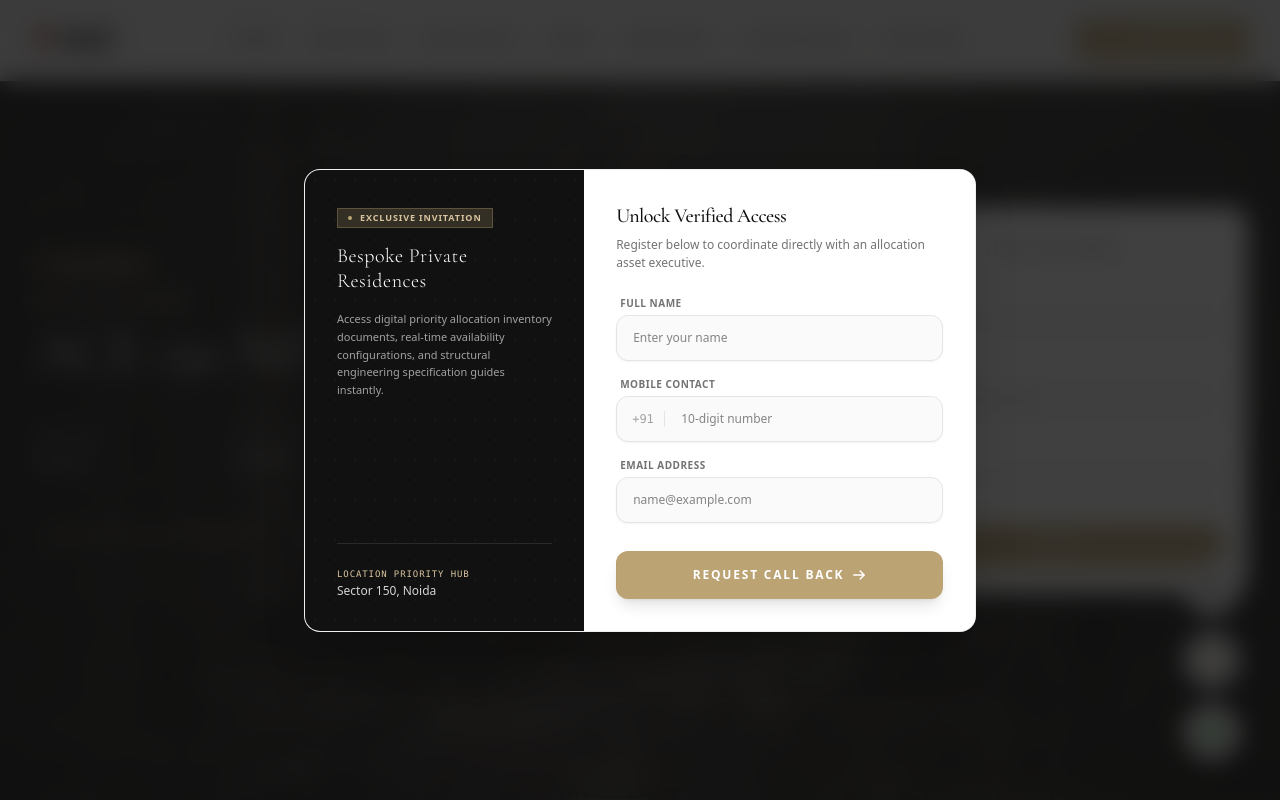
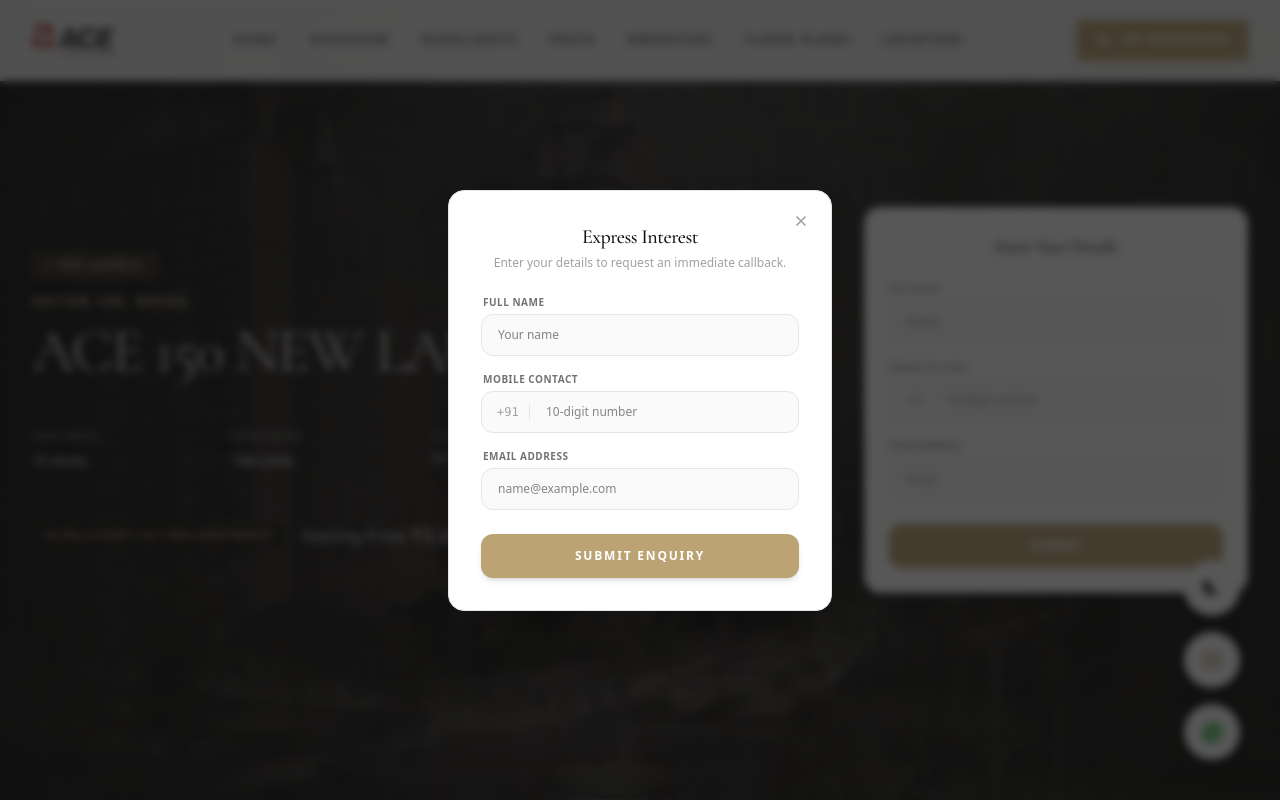
Before and after one commit to realniyaz/ace-project, a Next.js app: page / in a window 1280 px wide. Shown: the top 800 px of the page. Built offline with nearby package versions, Linux system fonts and the light colour scheme.

Commit message:
form ui changes in the home

```diff
--- a/src/components/WelcomeModal.tsx
+++ b/src/components/WelcomeModal.tsx
@@ -2,7 +2,6 @@
 
 import { useState, useEffect } from "react";
 import { useRouter } from "next/navigation";
-import { projectData } from "@/config/projectData";
 
 export default function WelcomeModal() {
   const router = useRouter();
@@ -34,7 +33,7 @@
     e.preventDefault();
     setIsSubmitting(true);
     try {
-      await new Promise((resolve) => setTimeout(resolve, 1000));
+      await new Promise((resolve) => setTimeout(resolve, 800));
       setIsOpen(false);
       sessionStorage.setItem("welcome_modal_triggered", "true");
       router.push("/thank-you");
@@ -47,16 +46,16 @@
   if (!isOpen) return null;
 
   return (
-    <div className="fixed inset-0 z-[200] flex items-center justify-center p-4 bg-brand-dark/80 backdrop-blur-md select-none">
+    <div className="fixed inset-0 z-[200] flex items-center justify-center p-4 bg-brand-dark/70 backdrop-blur-xs select-none">
       <div className="absolute inset-0" onClick={handleClose} />
 
-      {/* ================= EDITORIAL ASYMMETRIC OVERLAY MODAL ================= */}
-      <div className="relative bg-white w-full max-w-2xl rounded-2xl overflow-hidden shadow-2xl z-10 max-h-[90vh] flex flex-col md:flex-row border border-neutral-200/60 animate-scale-up">
+      {/* Symmetrical, clean single-card container */}
+      <div className="relative bg-white border border-neutral-200 w-full max-w-sm rounded-2xl p-6 sm:p-8 shadow-2xl z-10 max-h-[90vh] overflow-y-auto scrollbar-none animate-scale-up">
 
-        {/* Precise Cross Dismissal Trigger */}
+        {/* Minimalist Dismissal Cross */}
         <button
           onClick={handleClose}
-          className="absolute top-4 right-4 text-neutral-400 hover:text-brand-dark p-1.5 cursor-pointer transition-colors rounded-full z-30 bg-neutral-50 md:bg-white/10 md:hover:bg-white/20 md:text-white/70 md:hover:text-white border-none"
+          className="absolute top-4 right-4 text-neutral-400 hover:text-brand-dark p-1.5 cursor-pointer transition-colors rounded-full border-none"
           aria-label="Close"
         >
           <svg className="w-4 h-4" fill="none" viewBox="0 0 24 24" stroke="currentColor" strokeWidth={2.5}>
@@ -64,58 +63,32 @@
           </svg>
         </button>
 
-        {/* LEFT COLUMN: BRAND PROFILE INSIGNIA (Hidden on compact mobile screens) */}
-        <div className="hidden md:flex md:w-5/12 bg-brand-dark p-8 flex-col justify-between relative text-left">
-          {/* Ambient vector lighting */}
-          <div className="absolute inset-0 z-0 opacity-[0.03] pointer-events-none bg-[radial-gradient(#fff_1px,transparent_1px)] [background-size:20px_20px]" />
-
-          <div className="space-y-4 relative z-10">
-            <div className="inline-flex items-center gap-2 bg-brand-gold/20 border border-brand-gold/30 px-2.5 py-0.5 rounded-none">
-              <span className="w-1 h-1 rounded-full bg-brand-gold animate-pulse" />
-              <span className="text-[9px] font-bold tracking-widest text-brand-gold-light uppercase">Exclusive Invitation</span>
-            </div>
-            <h4 className="text-xl font-light text-white leading-tight font-serif tracking-wide">
-              Bespoke Private Residences
-            </h4>
-            <p className="text-[11px] text-neutral-400 font-light leading-relaxed">
-              Access digital priority allocation inventory documents, real-time availability configurations, and structural engineering specification guides instantly.
+        {/* Premium Typographic Heading */}
+        <div className="text-center mb-6 space-y-1">
+          <h3 className="text-xl font-medium text-brand-dark tracking-tight font-serif">
+            Express Interest
+          </h3>
+          <p className="text-xs text-neutral-400 font-light">
+            Enter your details to request an immediate callback.
           </p>
         </div>
 
-          <div className="pt-6 border-t border-white/10 relative z-10">
-            <span className="text-[9px] font-mono tracking-widest uppercase text-brand-gold-light block">Location Priority Hub</span>
-            <span className="text-xs font-light text-neutral-300 block mt-0.5">Sector 150, Noida</span>
-          </div>
-        </div>
-
-        {/* RIGHT COLUMN: HIGH-END DIGITAL PRESETS LEAD DECK */}
-        <div className="w-full md:w-7/12 p-6 sm:p-8 flex flex-col justify-center bg-white">
-          <div className="text-center md:text-left mb-6 space-y-1.5">
-            <span className="md:hidden text-[9px] font-bold tracking-[0.2em] text-brand-gold uppercase block mb-1">Bespoke Advisory Desk</span>
-            <h3 className="text-xl font-medium text-brand-dark tracking-tight font-serif">
-              Unlock Verified Access
-            </h3>
-            <p className="text-xs text-neutral-500 font-light leading-normal">
-              Register below to coordinate directly with an allocation asset executive.
-            </p>
-          </div>
-
-          <form onSubmit={handleSubmit} className="space-y-4 text-left">
-            <div className="space-y-1">
-              <label className="block text-[10px] font-bold uppercase tracking-wider text-neutral-500 ml-1">Full Name</label>
+        <form onSubmit={handleSubmit} className="space-y-4">
+          <div>
+            <label className="block text-[10px] font-bold uppercase tracking-wider text-neutral-500 mb-1 ml-0.5">Full Name</label>
             <input suppressHydrationWarning
               type="text"
               name="name"
               required
-                placeholder="Enter your name"
+              placeholder="Your name"
               value={formData.name}
               onChange={handleInputChange}
-                className="w-full bg-neutral-50 border border-neutral-200 rounded-xl px-4 py-3.5 text-xs text-brand-dark focus:outline-none focus:border-brand-gold focus:bg-white transition-all shadow-xs"
+              className="w-full bg-neutral-50 border border-neutral-200 rounded-xl px-4 py-3 text-xs text-brand-dark focus:outline-none focus:border-brand-gold focus:bg-white transition-all"
             />
           </div>
 
-            <div className="space-y-1">
-              <label className="block text-[10px] font-bold uppercase tracking-wider text-neutral-500 ml-1">Mobile Contact</label>
+          <div>
+            <label className="block text-[10px] font-bold uppercase tracking-wider text-neutral-500 mb-1 ml-0.5">Mobile Contact</label>
             <div className="relative">
               <span className="absolute left-4 top-1/2 -translate-y-1/2 text-xs text-neutral-400 font-medium border-r border-neutral-200 pr-2.5 font-mono">+91</span>
               <input suppressHydrationWarning
@@ -126,13 +99,13 @@
                 placeholder="10-digit number"
                 value={formData.mobile}
                 onChange={handleInputChange}
-                  className="w-full bg-neutral-50 border border-neutral-200 rounded-xl pl-16 pr-4 py-3.5 text-xs text-brand-dark focus:outline-none focus:border-brand-gold focus:bg-white transition-all shadow-xs"
+                className="w-full bg-neutral-50 border border-neutral-200 rounded-xl pl-16 pr-4 py-3 text-xs text-brand-dark focus:outline-none focus:border-brand-gold focus:bg-white transition-all"
               />
             </div>
           </div>
 
-            <div className="space-y-1">
-              <label className="block text-[10px] font-bold uppercase tracking-wider text-neutral-500 ml-1">Email Address</label>
+          <div>
+            <label className="block text-[10px] font-bold uppercase tracking-wider text-neutral-500 mb-1 ml-0.5">Email Address</label>
             <input suppressHydrationWarning
               type="email"
               name="email"
@@ -140,27 +113,19 @@
               placeholder="name@example.com"
               value={formData.email}
               onChange={handleInputChange}
-                className="w-full bg-neutral-50 border border-neutral-200 rounded-xl px-4 py-3.5 text-xs text-brand-dark focus:outline-none focus:border-brand-gold focus:bg-white transition-all shadow-xs"
+              className="w-full bg-neutral-50 border border-neutral-200 rounded-xl px-4 py-3 text-xs text-brand-dark focus:outline-none focus:border-brand-gold focus:bg-white transition-all"
             />
           </div>
 
-            {/* Master Executive Action Blueprint Trigger */}
+          {/* Symmetrical Premium Button Action Component */}
           <button suppressHydrationWarning
             type="submit"
             disabled={isSubmitting}
-              className="w-full relative mt-3 bg-brand-gold text-white font-bold text-xs uppercase tracking-[0.15em] py-4 rounded-xl shadow-lg overflow-hidden disabled:opacity-70 group/btn cursor-pointer active:scale-[0.99] border-none transition-all duration-300"
+            className="w-full relative mt-2 bg-brand-gold hover:bg-brand-gold-dark text-white font-bold text-xs uppercase tracking-[0.15em] py-3.5 rounded-xl shadow-md transition-all duration-300 overflow-hidden active:scale-[0.99] disabled:opacity-70 cursor-pointer border-none"
           >
-              <span className="absolute inset-0 bg-brand-gold-dark transition-transform duration-500 origin-left -translate-x-full group-hover/btn:translate-x-0" />
-              <span className="relative z-10 flex items-center justify-center gap-2">
-                {isSubmitting ? "Verifying Credentials..." : "Request Call Back"}
-                <svg className="w-3.5 h-3.5 transition-transform duration-300 group-hover/btn:translate-x-0.5" fill="none" viewBox="0 0 24 24" stroke="currentColor" strokeWidth={2.5}>
-                  <path strokeLinecap="round" strokeLinejoin="round" d="M14 5l7 7m0 0l-7 7m7-7H3" />
-                </svg>
-              </span>
+            {isSubmitting ? "Submitting..." : "Submit Enquiry"}
           </button>
         </form>
-        </div>
-
       </div>
     </div>
   );
```
Lines whose indentation alone changed are shown as unchanged.
